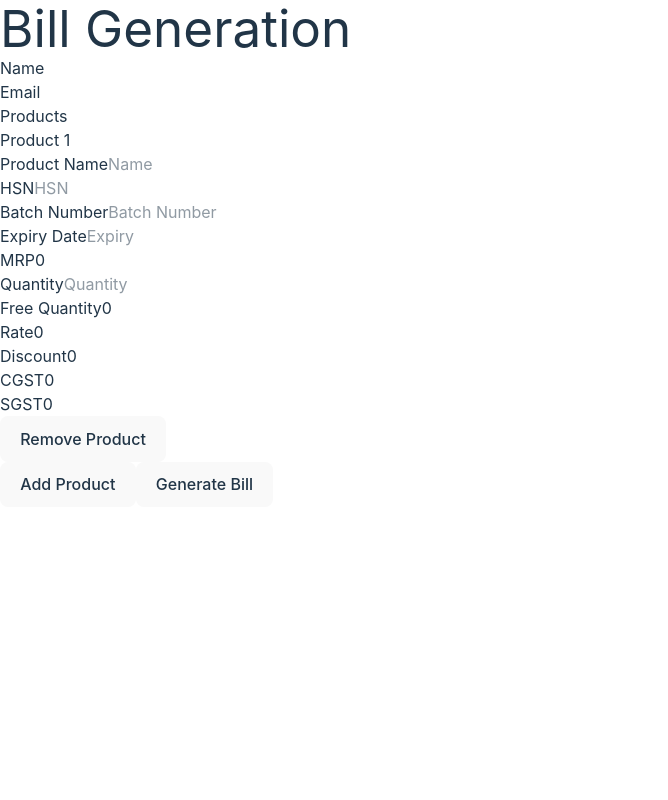
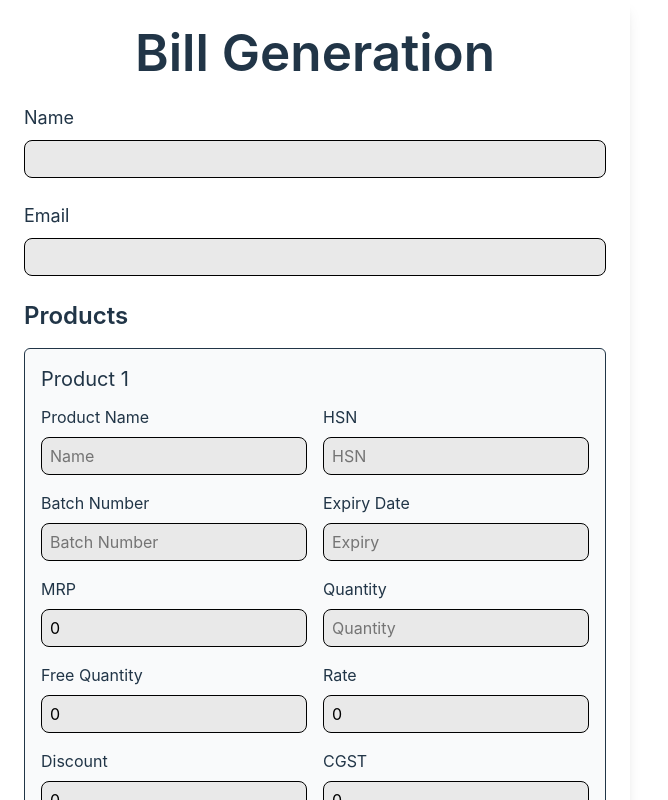
Before and after one commit to Prashanith/vig-med, a React (Vite) app: page /generate-bill in a window 1280 px wide. Shown: the top 800 px of the page, without its empty margins (0-668 px from the left). Built offline with nearby package versions, Linux system fonts and the light colour scheme.

Commit message:
tailwindcss

```diff
--- a/src/App.tsx
+++ b/src/App.tsx
@@ -5,13 +5,11 @@ import SplashScreen from "./features/SplashScreen/SplashScreen";
 
 function App() {
   return (
-    <div className='w-full h-screen overflow-y-scroll'>
-      <Routes>
-        <Route path='/' element={<SplashScreen />} />
-        <Route path='/home' element={<Home />} />
-        <Route path='/generate-bill' element={<BillGenerationForm />} />
-      </Routes>
-    </div>
+    <Routes>
+      <Route path='/' element={<SplashScreen />} />
+      <Route path='/home' element={<Home />} />
+      <Route path='/generate-bill' element={<BillGenerationForm />} />
+    </Routes>
   );
 }
 
--- a/src/features/BillGeneration/BillGenerationForm.tsx
+++ b/src/features/BillGeneration/BillGenerationForm.tsx
@@ -1,3 +1,4 @@
+import React from 'react';
 import { useForm, useFieldArray } from 'react-hook-form';
 import { zodResolver } from '@hookform/resolvers/zod';
 import { z } from 'zod';
@@ -22,22 +23,46 @@ const ProductSchema = z.object({
 // Bill Generation Form Schema
 const BillGenerationFormSchema = z.object({
   name: z.string().min(1, { message: 'Name is required' }),
-  email: z.string().email({ message: 'Invalid email address' }).min(1, { message: 'Email is required' }),
+  email: z
+    .string()
+    .email({ message: 'Invalid email address' })
+    .min(1, { message: 'Email is required' }),
   products: z.array(ProductSchema),
 });
 
 const BillGenerationForm = () => {
   // Initialize the form with React Hook Form and Zod
-  const { register, handleSubmit, control, formState: { errors } } = useForm({
+  const {
+    register,
+    handleSubmit,
+    control,
+    formState: { errors },
+  } = useForm({
     resolver: zodResolver(BillGenerationFormSchema),
     defaultValues: {
-      products: [{ id: 1, name: '', hsn: '', batchNumber: '', expiry: '', mrp: 0, quantity: '', freeQuantity: 0, rate: 0, amount: 0, discount: 0, cgst: 0, sgst: 0 }]
-    }
+      products: [
+        {
+          id: 1,
+          name: '',
+          hsn: '',
+          batchNumber: '',
+          expiry: '',
+          mrp: 0,
+          quantity: '',
+          freeQuantity: 0,
+          rate: 0,
+          amount: 0,
+          discount: 0,
+          cgst: 0,
+          sgst: 0,
+        },
+      ],
+    },
   });
 
   const { fields, append, remove } = useFieldArray({
     control,
-    name: 'products'
+    name: 'products',
   });
 
   // Handle form submission
@@ -55,7 +80,7 @@ const BillGenerationForm = () => {
       const sgst = product.sgst || 0;
 
       const discountedPrice = rate * quantity * (1 - discount / 100);
-      const taxAmount = discountedPrice * (cgst + sgst) / 100;
+      const taxAmount = (discountedPrice * (cgst + sgst)) / 100;
       const amount = discountedPrice + taxAmount;
 
       // Update product amount
@@ -69,150 +94,210 @@ const BillGenerationForm = () => {
   };
 
   return (
-    <div className='w-full h-screen'>
-      <h1>Bill Generation</h1>
-      <form onSubmit={handleSubmit(onSubmit)}>
+    <div className='w-full max-w-4xl mx-auto p-6 bg-white shadow-lg rounded-md'>
+      <h1 className='text-3xl font-semibold text-center mb-6'>Bill Generation</h1>
+      <form onSubmit={handleSubmit(onSubmit)} className='space-y-6'>
         {/* Name Field */}
-        <div>
-          <label htmlFor="name">Name</label>
+        <div className='flex flex-col'>
+          <label htmlFor='name' className='text-lg'>Name</label>
           <input
-            type="text"
-            id="name"
+            type='text'
+            id='name'
             {...register('name')}
+            className='border p-2 rounded-md mt-2 focus:outline-none focus:ring-2 focus:ring-blue-500'
           />
-          {errors.name && <span>{errors.name.message}</span>}
+          {errors.name && <span className='text-red-500 mt-2'>{errors.name.message}</span>}
         </div>
 
         {/* Email Field */}
-        <div>
-          <label htmlFor="email">Email</label>
+        <div className='flex flex-col'>
+          <label htmlFor='email' className='text-lg'>Email</label>
           <input
-            type="email"
-            id="email"
+            type='email'
+            id='email'
             {...register('email')}
+            className='border p-2 rounded-md mt-2 focus:outline-none focus:ring-2 focus:ring-blue-500'
           />
-          {errors.email && <span>{errors.email.message}</span>}
+          {errors.email && <span className='text-red-500 mt-2'>{errors.email.message}</span>}
         </div>
 
         {/* Product Fields */}
-        <h2>Products</h2>
+        <h2 className='text-2xl font-semibold mb-4'>Products</h2>
+        <div className='space-y-4'>
           {fields.map((item, index) => (
-          <div key={item.id}>
-            <h3>Product {index + 1}</h3>
-            <div>
+            <div key={item.id} className='border p-4 rounded-md bg-gray-50'>
+              <h3 className='text-xl mb-3'>Product {index + 1}</h3>
+
+              <div className='grid grid-cols-2 gap-4'>
+                <div className='flex flex-col'>
                   <label>Product Name</label>
                   <input
-                type="text"
+                    type='text'
                     {...register(`products.${index}.name`)}
-                placeholder="Name"
+                    placeholder='Name'
+                    className='border p-2 rounded-md mt-2 focus:outline-none focus:ring-2 focus:ring-blue-500'
                   />
-              {errors.products?.[index]?.name && <span>{errors.products[index].name?.message}</span>}
+                  {errors.products?.[index]?.name && <span className='text-red-500 mt-2'>{errors.products[index].name?.message}</span>}
                 </div>
 
-            <div>
+                <div className='flex flex-col'>
                   <label>HSN</label>
                   <input
-                type="text"
+                    type='text'
                     {...register(`products.${index}.hsn`)}
-                placeholder="HSN"
+                    placeholder='HSN'
+                    className='border p-2 rounded-md mt-2 focus:outline-none focus:ring-2 focus:ring-blue-500'
+                  />
+                </div>
+              </div>
+
+              <div className='grid grid-cols-2 gap-4 mt-4'>
+                <div className='flex flex-col'>
+                  <label>Batch Number</label>
+                  <input
+                    type='text'
+                    {...register(`products.${index}.batchNumber`)}
+                    placeholder='Batch Number'
+                    className='border p-2 rounded-md mt-2 focus:outline-none focus:ring-2 focus:ring-blue-500'
                   />
                 </div>
 
-            <div>
-              <label>Batch Number</label>
+                <div className='flex flex-col'>
+                  <label>Expiry Date</label>
                   <input
-                type="text"
-                {...register(`products.${index}.batchNumber`)}
-                placeholder="Batch Number"
+                    type='text'
+                    {...register(`products.${index}.expiry`)}
+                    placeholder='Expiry'
+                    className='border p-2 rounded-md mt-2 focus:outline-none focus:ring-2 focus:ring-blue-500'
+                  />
+                </div>
+              </div>
+
+              <div className='grid grid-cols-2 gap-4 mt-4'>
+                <div className='flex flex-col'>
+                  <label>MRP</label>
+                  <input
+                    type='number'
+                    {...register(`products.${index}.mrp`, { valueAsNumber: true })}
+                    placeholder='MRP'
+                    className='border p-2 rounded-md mt-2 focus:outline-none focus:ring-2 focus:ring-blue-500'
                   />
                 </div>
 
-            <div>
-              <label>Expiry Date</label>
+                <div className='flex flex-col'>
+                  <label>Quantity</label>
                   <input
-                type="text"
-                {...register(`products.${index}.expiry`)}
-                placeholder="Expiry"
+                    type='text'
+                    {...register(`products.${index}.quantity`)}
+                    placeholder='Quantity'
+                    className='border p-2 rounded-md mt-2 focus:outline-none focus:ring-2 focus:ring-blue-500'
+                  />
+                </div>
+              </div>
+
+              <div className='grid grid-cols-2 gap-4 mt-4'>
+                <div className='flex flex-col'>
+                  <label>Free Quantity</label>
+                  <input
+                    type='number'
+                    {...register(`products.${index}.freeQuantity`, { valueAsNumber: true })}
+                    placeholder='Free Quantity'
+                    className='border p-2 rounded-md mt-2 focus:outline-none focus:ring-2 focus:ring-blue-500'
                   />
                 </div>
 
-            <div>
-              <label>MRP</label>
+                <div className='flex flex-col'>
+                  <label>Rate</label>
                   <input
-                type="number"
-                {...register(`products.${index}.mrp`, { valueAsNumber: true })}
-                placeholder="MRP"
+                    type='number'
+                    {...register(`products.${index}.rate`, { valueAsNumber: true })}
+                    placeholder='Rate'
+                    className='border p-2 rounded-md mt-2 focus:outline-none focus:ring-2 focus:ring-blue-500'
+                  />
+                </div>
+              </div>
+
+              <div className='grid grid-cols-2 gap-4 mt-4'>
+                <div className='flex flex-col'>
+                  <label>Discount</label>
+                  <input
+                    type='number'
+                    {...register(`products.${index}.discount`, { valueAsNumber: true })}
+                    placeholder='Discount'
+                    className='border p-2 rounded-md mt-2 focus:outline-none focus:ring-2 focus:ring-blue-500'
                   />
                 </div>
 
-            <div>
-              <label>Quantity</label>
+                <div className='flex flex-col'>
+                  <label>CGST</label>
                   <input
-                type="text"
-                {...register(`products.${index}.quantity`)}
-                placeholder="Quantity"
+                    type='number'
+                    {...register(`products.${index}.cgst`, { valueAsNumber: true })}
+                    placeholder='CGST'
+                    className='border p-2 rounded-md mt-2 focus:outline-none focus:ring-2 focus:ring-blue-500'
                   />
                 </div>
+              </div>
 
-            <div>
-              <label>Free Quantity</label>
+              <div className='grid grid-cols-2 gap-4 mt-4'>
+                <div className='flex flex-col'>
+                  <label>SGST</label>
                   <input
-                type="number"
-                {...register(`products.${index}.freeQuantity`, { valueAsNumber: true })}
-                placeholder="Free Quantity"
+                    type='number'
+                    {...register(`products.${index}.sgst`, { valueAsNumber: true })}
+                    placeholder='SGST'
+                    className='border p-2 rounded-md mt-2 focus:outline-none focus:ring-2 focus:ring-blue-500'
                   />
                 </div>
-
-            <div>
-              <label>Rate</label>
-              <input
-                type="number"
-                {...register(`products.${index}.rate`, { valueAsNumber: true })}
-                placeholder="Rate"
-              />
               </div>
 
-            <div>
-              <label>Discount</label>
-              <input
-                type="number"
-                {...register(`products.${index}.discount`, { valueAsNumber: true })}
-                placeholder="Discount"
-              />
-            </div>
-
-            <div>
-              <label>CGST</label>
-              <input
-                type="number"
-                {...register(`products.${index}.cgst`, { valueAsNumber: true })}
-                placeholder="CGST"
-              />
-            </div>
-
-            <div>
-              <label>SGST</label>
-              <input
-                type="number"
-                {...register(`products.${index}.sgst`, { valueAsNumber: true })}
-                placeholder="SGST"
-              />
-            </div>
-
-            <div>
-              <button type="button" onClick={() => remove(index)}>
+              <div className='flex justify-end mt-4'>
+                <button
+                  type='button'
+                  onClick={() => remove(index)}
+                  className='bg-red-500 text-white py-2 px-4 rounded-md'
+                >
                   Remove Product
                 </button>
               </div>
             </div>
           ))}
+        </div>
 
-        <button type="button" onClick={() => append({ id: fields.length + 1, name: '', hsn: '', batchNumber: '', expiry: '', mrp: 0, quantity: '', freeQuantity: 0, rate: 0, amount: 0, discount: 0, cgst: 0, sgst: 0 })}>
+        <div className='flex justify-center'>
+          <button
+            type='button'
+            onClick={() =>
+              append({
+                id: fields.length + 1,
+                name: '',
+                hsn: '',
+                batchNumber: '',
+                expiry: '',
+                mrp: 0,
+                quantity: '',
+                freeQuantity: 0,
+                rate: 0,
+                amount: 0,
+                discount: 0,
+                cgst: 0,
+                sgst: 0,
+              })
+            }
+            className='bg-blue-500 text-white py-2 px-4 rounded-md'
+          >
             Add Product
           </button>
+        </div>
 
-        {/* Submit Button */}
-        <button type="submit">Generate Bill</button>
+        <div className='flex justify-center'>
+          <button
+            type='submit'
+            className='bg-green-500 text-white py-2 px-4 rounded-md mt-6'
+          >
+            Generate Bill
+          </button>
+        </div>
       </form>
     </div>
   );
--- a/src/features/home/Home.tsx
+++ b/src/features/home/Home.tsx
@@ -5,7 +5,7 @@ function Home() {
   const nav = useNavigate();
 
   function navigateToBillGeneration() {
-    nav("generate-bill",{replace:true});
+    nav("/generate-bill", { replace: true });
   }
 
   return (
--- a/src/index.css
+++ b/src/index.css
@@ -7,11 +7,18 @@
   color-scheme: light;
   background-color: rgba(255, 255, 255, 0.87);
   color: #242424;
-
   font-synthesis: none;
   text-rendering: optimizeLegibility;
   -webkit-font-smoothing: antialiased;
   -moz-osx-font-smoothing: grayscale;
+}
+
+body {
+  @apply flex justify-start items-start w-full h-screen;
+}
+
+input {
+  @apply bg-[#e9e9e9] text-black px-2 py-1.5 rounded-lg;
 }
 
 a {
@@ -19,16 +26,9 @@ a {
   color: #646cff;
   text-decoration: inherit;
 }
+
 a:hover {
   color: #535bf2;
-}
-
-body {
-  margin: 0;
-  display: flex;
-  place-items: center;
-  min-width: 320px;
-  min-height: 100vh;
 }
 
 h1 {
```
Lines whose indentation alone changed are shown as unchanged.
